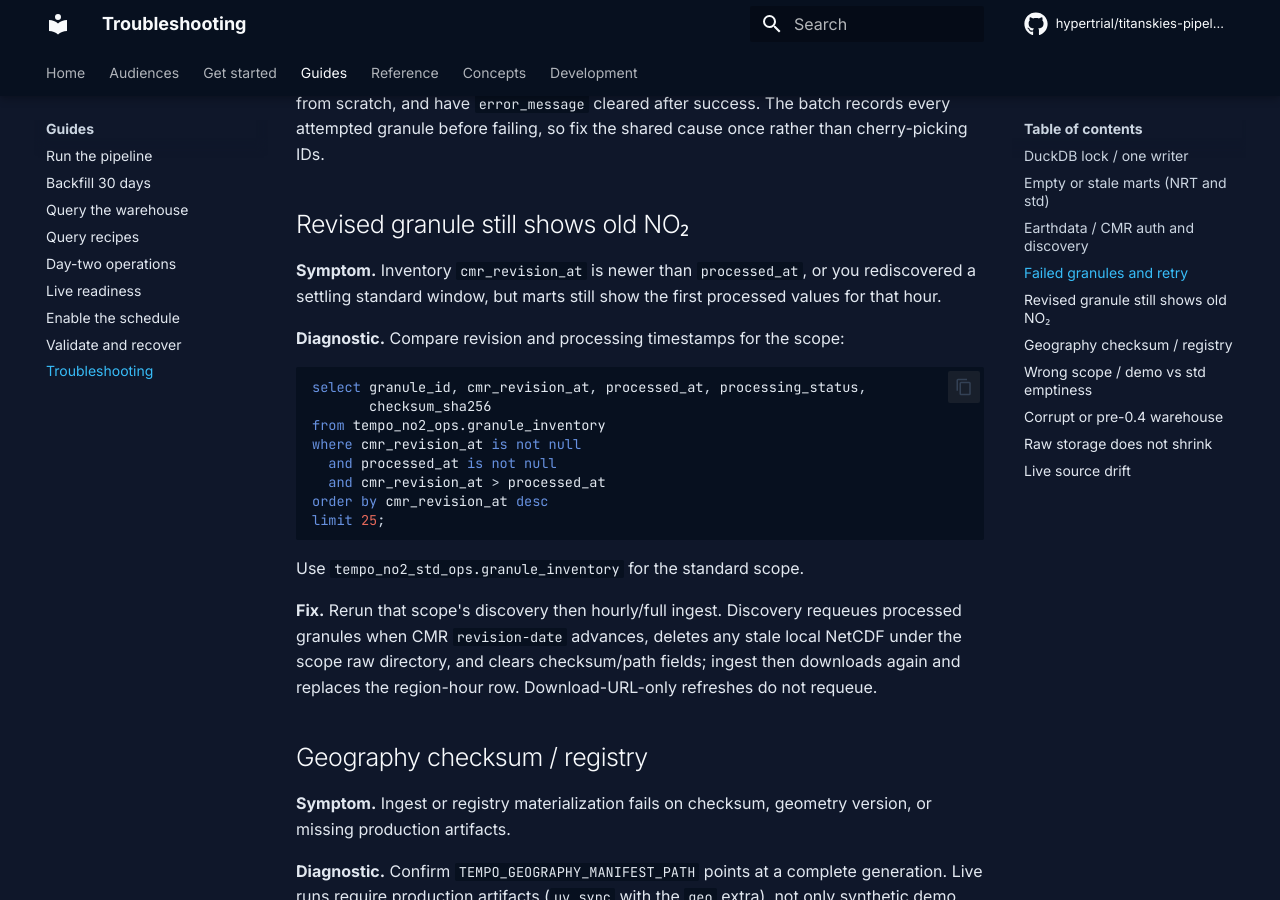
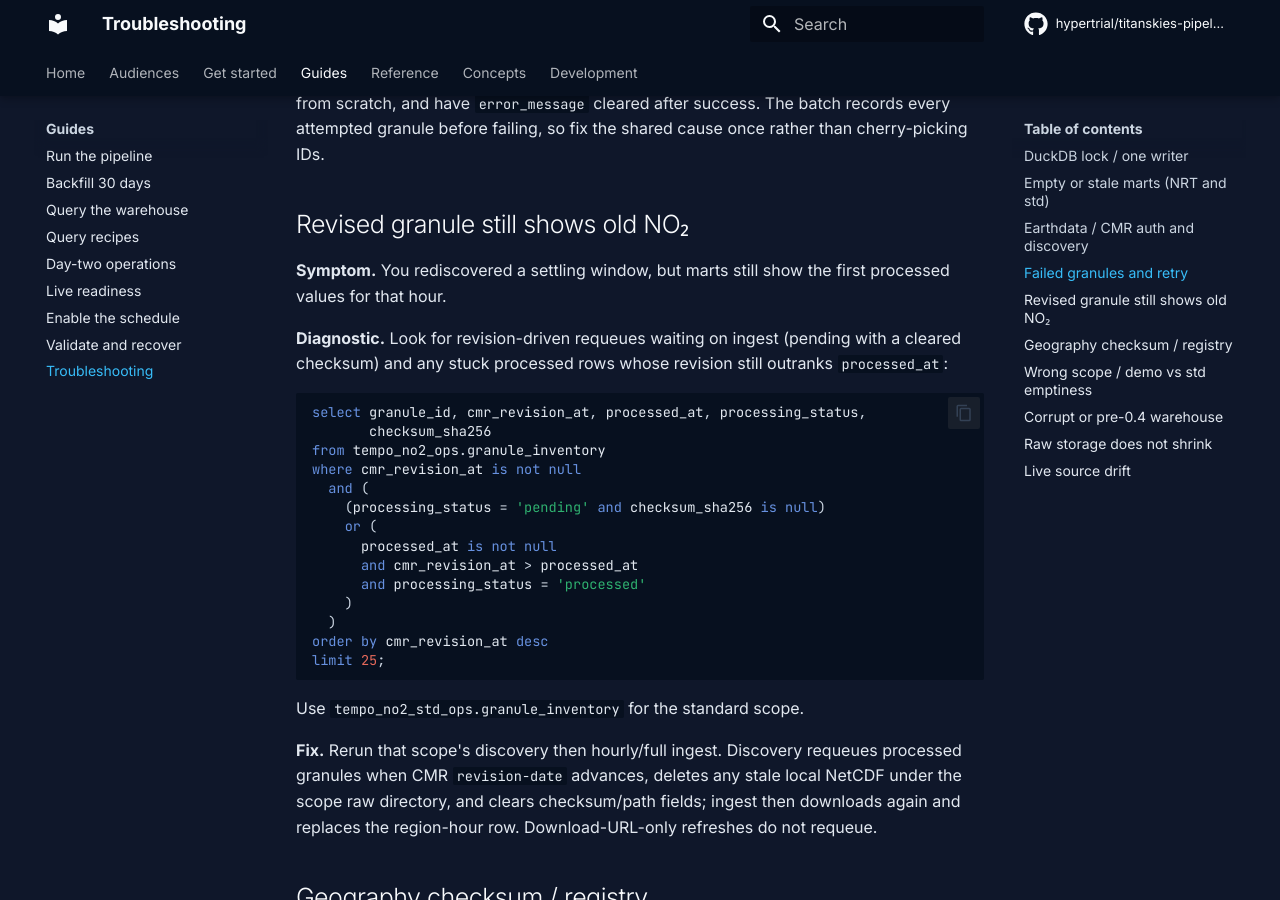
Before and after one commit to hypertrial/titanskies-pipeline, an MkDocs documentation site: the page built from docs/guides/troubleshooting.md, in a window 1280 px wide and 900 px high, scrolled down 2164 px. Built offline with MkDocs 1.6.1 and Material for MkDocs 9.7.7, drawn with Linux system fonts in a browser that asks for light colours.

Commit message:
Close coverage gaps and clarify revision-requeue operator docs.
Cover raw-path and outside-raw unlink guards, reject invalid discovery-window timestamps, and document pending requeue diagnostics in architecture and troubleshooting.

Co-authored-by: Cursor <cursoragent@cursor.com>

````diff
--- a/docs/guides/troubleshooting.md
+++ b/docs/guides/troubleshooting.md
@@ -101,19 +101,26 @@ failing, so fix the shared cause once rather than cherry-picking IDs.
 
 ## Revised granule still shows old NO₂
 
-**Symptom.** Inventory `cmr_revision_at` is newer than `processed_at`, or you
-rediscovered a settling standard window, but marts still show the first
-processed values for that hour.
+**Symptom.** You rediscovered a settling window, but marts still show the
+first processed values for that hour.
 
-**Diagnostic.** Compare revision and processing timestamps for the scope:
+**Diagnostic.** Look for revision-driven requeues waiting on ingest (pending
+with a cleared checksum) and any stuck processed rows whose revision still
+outranks `processed_at`:
 
 ```sql
 select granule_id, cmr_revision_at, processed_at, processing_status,
        checksum_sha256
 from tempo_no2_ops.granule_inventory
 where cmr_revision_at is not null
-  and processed_at is not null
-  and cmr_revision_at > processed_at
+  and (
+    (processing_status = 'pending' and checksum_sha256 is null)
+    or (
+      processed_at is not null
+      and cmr_revision_at > processed_at
+      and processing_status = 'processed'
+    )
+  )
 order by cmr_revision_at desc
 limit 25;
 ```
````
Also changed, not shown: docs/concepts/architecture.md (+6 -2 lines), 2 other files.
